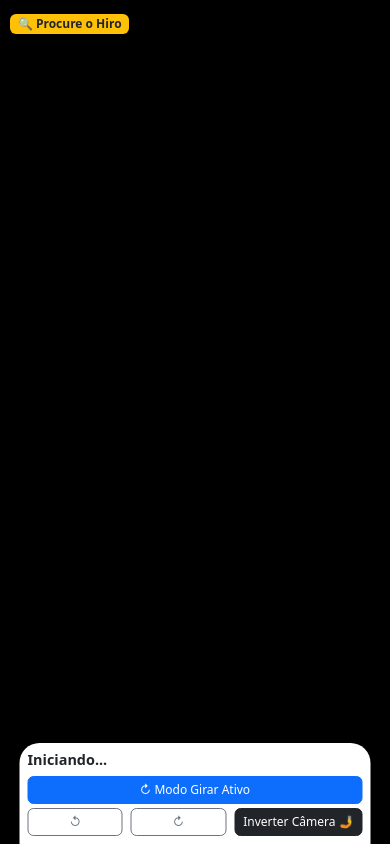
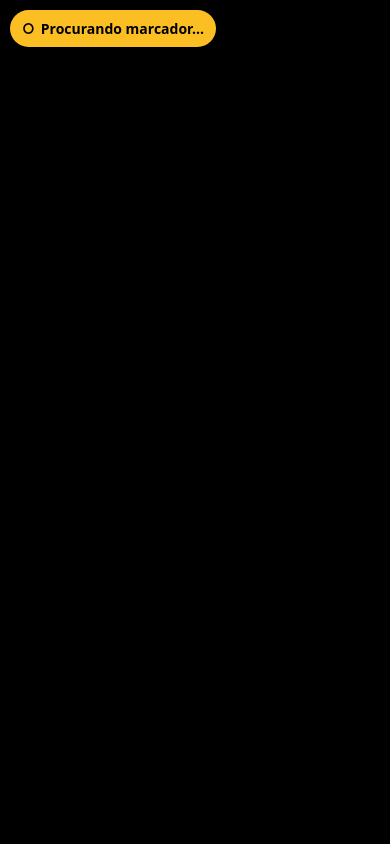
Before and after one commit to TonyMPCastro/Realidade_Aumentada_React, a React (Vite) app: page /viewer in a window 390 px wide. Built offline with nearby package versions, Linux system fonts and the light colour scheme.

Commit message:
fix: correção mobile

```diff
--- a/src/components/ArViewer.jsx
+++ b/src/components/ArViewer.jsx
@@ -3,6 +3,19 @@ import { useSearchParams } from 'react-router-dom';
 
 const ArViewer = () => {
   const [searchParams] = useSearchParams();
+  const [isMobile, setIsMobile] = useState(false);
+
+  // Detecta se é mobile na montagem
+  useEffect(() => {
+    const checkMobile = () => {
+      const isM = /Android|webOS|iPhone|iPad|iPod|BlackBerry|IEMobile|Opera Mini/i.test(navigator.userAgent)
+                  || (window.innerWidth <= 768);
+      setIsMobile(isM);
+    };
+    checkMobile();
+    window.addEventListener('resize', checkMobile);
+    return () => window.removeEventListener('resize', checkMobile);
+  }, []);
 
   // Inicializa o estado JÁ com os dados da URL para garantir que a posição inicial seja respeitada desde o primeiro frame
   const [character, setCharacter] = useState(() => {
@@ -420,11 +433,24 @@ const ArViewer = () => {
           }
           .a-enter-vr { display: none; }
 
-          /* Mobile optimizations */
+          /* Mobile optimizations - Fullscreen camera */
           @media (max-width: 768px) {
             #camera-frame {
-              flex: 0 0 calc(100% - 140px) !important;
-              height: calc(100dvh - 140px) !important;
+              flex: 0 0 100% !important;
+              height: 100dvh !important;
+            }
+            .ar-panel {
+              display: none !important;
+            }
+            .ar-model-selector {
+              display: none !important;
+            }
+          }
+
+          /* Desktop layout - Keep original behavior */
+          @media (min-width: 769px) {
+            #camera-frame {
+              flex: 1;
             }
             .ar-panel {
               padding: 0.5rem !important;
@@ -441,18 +467,6 @@ const ArViewer = () => {
             .ar-panel .btn {
               font-size: 0.75rem !important;
               padding: 0.25rem 0.5rem !important;
-            }
-            .ar-model-selector {
-              display: none !important;
-            }
-          }
-
-          @media (min-width: 769px) {
-            #camera-frame {
-              flex: 1;
-            }
-            .ar-panel {
-              flex: 0 0 auto;
             }
           }
         `}
@@ -551,13 +565,33 @@ const ArViewer = () => {
 
         {/* Badge de Status flutuando no quadro da câmera */}
         <div style={{ position: 'absolute', top: '10px', left: '10px', zIndex: 10 }}>
-          <span className={`badge ${markerFound ? 'bg-success' : 'bg-warning text-dark'}`}>
-            {markerFound ? '✅ Hiro Detectado' : '🔍 Procure o Hiro'}
-          </span>
+          <div style={{
+            padding: '8px 12px',
+            borderRadius: '20px',
+            backgroundColor: markerFound ? '#10b981' : '#fbbf24',
+            color: markerFound ? '#ffffff' : '#000000',
+            fontSize: '14px',
+            fontWeight: 'bold',
+            display: 'flex',
+            alignItems: 'center',
+            gap: '6px',
+            boxShadow: '0 2px 8px rgba(0,0,0,0.2)',
+            animation: markerFound ? 'pulse 2s infinite' : 'none'
+          }}>
+            <span>{markerFound ? '✓' : '○'}</span>
+            <span>{markerFound ? 'Marcador Detectado' : 'Procurando marcador...'}</span>
+          </div>
+          <style>{`
+            @keyframes pulse {
+              0%, 100% { opacity: 1; transform: scale(1); }
+              50% { opacity: 0.8; transform: scale(1.05); }
+            }
+          `}</style>
         </div>
       </div>
 
-      {/* Painel de Ações (Fixo ao Centro Embaixo) */}
+      {/* Painel de Ações (Fixo ao Centro Embaixo) - Apenas em Desktop */}
+      {!isMobile && (
       <div
         className="bg-white p-3 shadow-lg ar-panel"
         style={{
@@ -611,6 +645,7 @@ const ArViewer = () => {
           </div>
         </div>
       </div>
+      )}
     </div>
   );
 };
```
